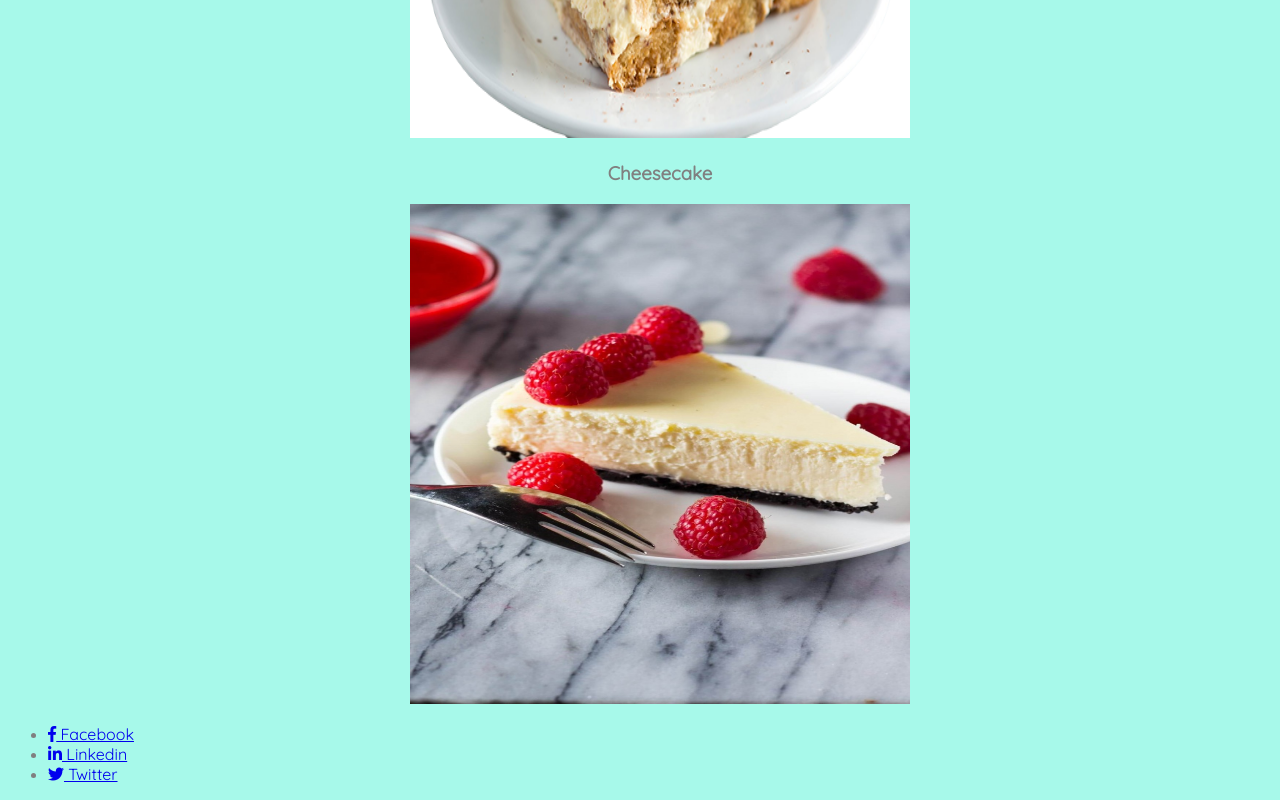
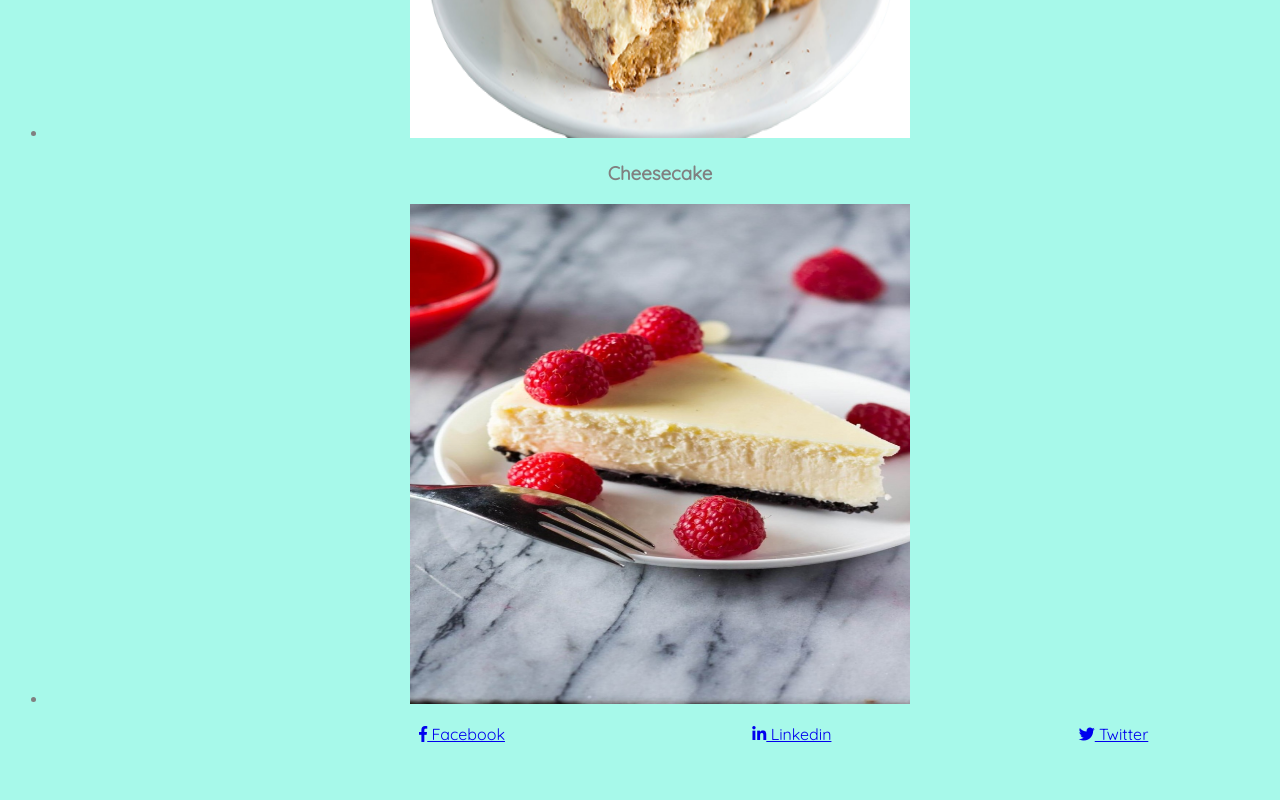
Before and after one commit to TestYourGK/03-Box-model, a plain HTML site: page profile/index.html in a window 1280 px wide. Shown: the part 2404-3204 px from the top of the page. After the commit the page ends 3164 px from the top, so only its background shows below. Drawn offline with Linux system fonts and the light colour scheme.

Commit message:
Update style.css

```diff
--- a/profile/style.css
+++ b/profile/style.css
@@ -8,9 +8,15 @@ h1{
   font-family: 'Indie Flower', cursive;
 }
 
-.x {
-  list-style: none;
-}
+
+  .x ul{
+    display: flex;
+    align-items: center;
+    justify-content: space-around;
+  }
+  .x li{
+    list-style: none;
+  }
 
 #small-img{
   height: 500px;
```
